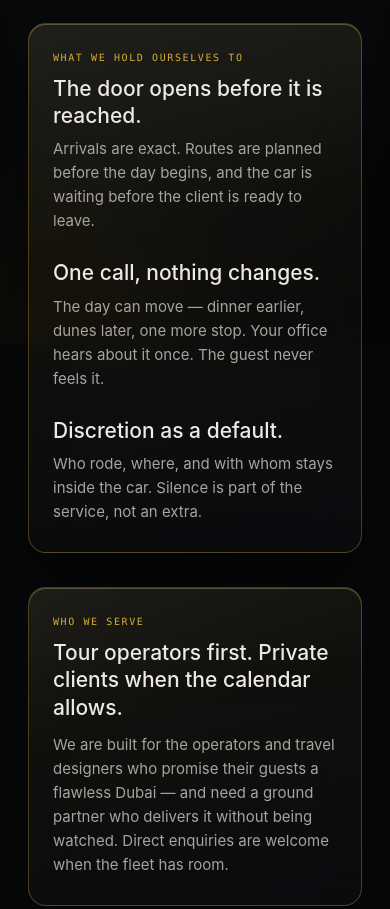
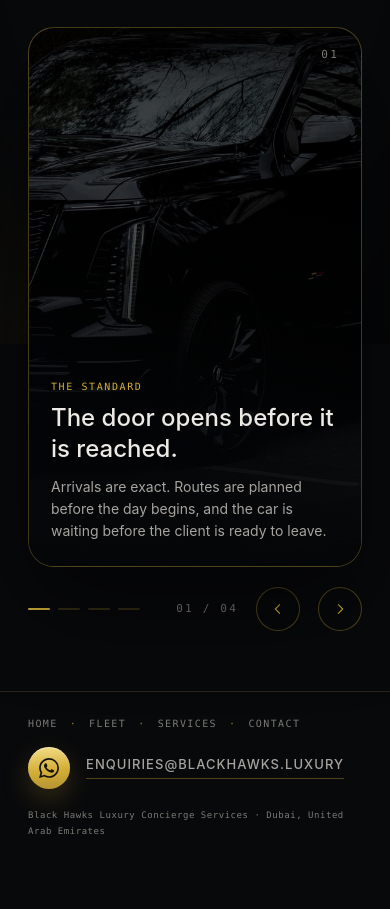
Before and after one commit to AsadIqbalOnline/blackhawks-luxury, a website: page about.html in a window 390 px wide. Shown: the part 500-1409 px from the top of the page. After the commit the page ends 1387 px from the top, so only its background shows below. Drawn offline with Linux system fonts and the light colour scheme.

Commit message:
Subpages rebuilt as tilt-swap card decks (his reference recording)
Full-bleed cards, content bottom-left over a scrim, index number top-right;
next card rises from below at 8°, rides OVER the outgoing one and settles
flat (outgoing tilts away upward) — cubic-bezier 0.9s, reduced-motion
respected. Shared controller in pages.js: arrows, dots, counter, keyboard,
swipe. Fleet = RR / Escalade V ESV photo slides (web-weight jpgs) +
standard slide; About = standards + who-we-serve deck; Services = five
service slides. Contact stays static.

Co-Authored-By: Claude Fable 5 <noreply@anthropic.com>

```diff
--- a/about.html
+++ b/about.html
@@ -46,35 +46,59 @@
   <p class="lede">The city&rsquo;s leading tour operators trust us with their most
   valuable guests. We treat every seat like a reputation.</p>
 
-  <section class="glass">
-    <p class="kicker">What we hold ourselves to</p>
-    <div class="stds">
-      <div>
+  <div class="deck" aria-roledescription="carousel">
+    <article class="slide">
+      <div class="bg"><img src="img/fleet/hero-wide.jpg" alt="Black Cadillac Escalade at night"></div>
+      <p class="num">01</p>
+      <div class="content">
+        <p class="kicker">The standard</p>
         <h2 class="d2">The door opens before it is reached.</h2>
         <p class="b1">Arrivals are exact. Routes are planned before the day begins,
         and the car is waiting before the client is ready to leave.</p>
       </div>
-      <div>
+    </article>
+    <article class="slide">
+      <p class="num">02</p>
+      <div class="content">
+        <p class="kicker">The promise</p>
         <h2 class="d2">One call, nothing changes.</h2>
         <p class="b1">The day can move &mdash; dinner earlier, dunes later, one more
         stop. Your office hears about it once. The guest never feels it.</p>
       </div>
-      <div>
-        <h2 class="d2">Discretion as a default.</h2>
+    </article>
+    <article class="slide">
+      <p class="num">03</p>
+      <div class="content">
+        <p class="kicker">The default</p>
+        <h2 class="d2">Discretion, always.</h2>
         <p class="b1">Who rode, where, and with whom stays inside the car. Silence
         is part of the service, not an extra.</p>
       </div>
-    </div>
-  </section>
-
-  <section class="glass">
-    <p class="kicker">Who we serve</p>
-    <h2 class="d2">Tour operators first. Private clients when the calendar allows.</h2>
-    <p class="b1">We are built for the operators and travel designers who promise
-    their guests a flawless Dubai &mdash; and need a ground partner who delivers it
-    without being watched. Direct enquiries are welcome when the fleet has room.</p>
-  </section>
+    </article>
+    <article class="slide">
+      <p class="num">04</p>
+      <div class="content">
+        <p class="kicker">Who we serve</p>
+        <h2 class="d2">Tour operators first. Private clients when the calendar allows.</h2>
+        <p class="b1">We are built for the operators and travel designers who promise
+        their guests a flawless Dubai &mdash; and need a ground partner who delivers
+        it without being watched. Direct enquiries are welcome when the fleet has
+        room.</p>
+      </div>
+    </article>
+  </div>
+  <div class="deck-ui">
+    <div class="dots" aria-hidden="true"></div>
+    <p class="count"></p>
+    <button class="deck-btn" data-prev aria-label="Previous">
+      <svg viewBox="0 0 24 24" xmlns="http://www.w3.org/2000/svg" aria-hidden="true"><path d="M14.5 5.5 8 12l6.5 6.5"/></svg>
+    </button>
+    <button class="deck-btn" data-next aria-label="Next">
+      <svg viewBox="0 0 24 24" xmlns="http://www.w3.org/2000/svg" aria-hidden="true"><path d="M9.5 5.5 16 12l-6.5 6.5"/></svg>
+    </button>
+  </div>
 </main>
+<script src="pages.js" defer></script>
 
 <footer>
   <nav class="pages" aria-label="Pages">
--- a/pages.css
+++ b/pages.css
@@ -104,5 +104,58 @@ footer{position:relative;z-index:2;max-width:1060px;margin:26px auto 0;
   padding-bottom:6px;transition:color .22s,border-color .22s}
 .mail:hover{color:var(--gold-hi);border-color:var(--gold)}
 
+/* ---------- the DECK — full-bleed cards that tilt-swap to the next
+   (his reference: incoming card rises from below at ~8°, slides OVER the
+   outgoing one, settles flat; outgoing tilts away upward) ---------- */
+.deck{position:relative;height:min(70vh,680px);margin-top:38px;
+  perspective:1300px}
+.slide{position:absolute;inset:0;border-radius:26px;overflow:hidden;
+  visibility:hidden;transform-origin:78% 100%;
+  background:linear-gradient(165deg, rgba(246,231,160,.09), rgba(212,175,55,.04) 40%, rgba(255,255,255,.012));
+  border:1px solid rgba(212,175,55,.28);
+  box-shadow:inset 0 1px 0 rgba(246,231,160,.22), 0 40px 90px rgba(0,0,0,.55)}
+.slide.on{visibility:visible}
+.slide .bg{position:absolute;inset:0}
+.slide .bg img{width:100%;height:100%;object-fit:cover;display:block}
+.slide .bg::after{content:"";position:absolute;inset:0;
+  background:linear-gradient(12deg, rgba(4,5,7,.88) 18%, rgba(4,5,7,.35) 46%, transparent 70%)}
+.slide .content{position:absolute;inset:0;z-index:2;display:flex;
+  flex-direction:column;justify-content:flex-end;padding:44px 48px}
+.slide .kicker{margin-bottom:10px}
+.slide .d2{font-size:clamp(24px,3.2vw,34px)}
+.slide .b1{max-width:480px}
+.slide .num{position:absolute;top:30px;right:36px;z-index:2;
+  font-family:var(--mono);font-size:11px;letter-spacing:.2em;color:var(--ink-3)}
+.slide.in{animation:deckIn .9s cubic-bezier(.22,.72,.18,1) both}
+.slide.out{animation:deckOut .9s cubic-bezier(.5,.06,.5,.6) both}
+@keyframes deckIn{
+  from{transform:translateY(74%) rotate(8deg) scale(.985)}
+  to{transform:translateY(0) rotate(0) scale(1)}}
+@keyframes deckOut{
+  from{transform:translateY(0) rotate(0)}
+  to{transform:translateY(-26%) rotate(-6deg) scale(.97);opacity:0}}
+.deck-ui{display:flex;align-items:center;gap:18px;margin-top:20px}
+.deck-ui .count{font-family:var(--mono);font-size:11px;letter-spacing:.2em;color:var(--ink-3)}
+.deck-ui .dots{display:flex;gap:8px;margin-right:auto}
+.deck-ui .dots i{width:22px;height:2px;background:rgba(212,175,55,.22);border-radius:2px;
+  transition:background .3s}
+.deck-ui .dots i.on{background:var(--gold)}
+.deck-btn{width:44px;height:44px;border-radius:50%;cursor:pointer;padding:0;
+  background:rgba(8,9,11,.35);border:1px solid rgba(212,175,55,.38);
+  display:flex;align-items:center;justify-content:center;
+  transition:border-color .22s,background .22s}
+.deck-btn:hover{border-color:var(--gold);background:rgba(212,175,55,.08)}
+.deck-btn svg{width:16px;height:16px;stroke:var(--gold);fill:none;
+  stroke-width:1.6;stroke-linecap:round;stroke-linejoin:round}
+@media (max-width:760px){
+  .deck{height:min(64vh,560px)}
+  .slide .content{padding:24px 22px}
+  .slide .b1{font-size:14px;line-height:22px}
+  .slide .num{top:20px;right:22px}
+}
+@media (prefers-reduced-motion:reduce){
+  .slide.in,.slide.out{animation-duration:.01s}
+}
+
 :focus-visible{outline:1px solid var(--ink);outline-offset:4px}
 @media (prefers-reduced-motion:reduce){*{transition:none!important}}
--- /dev/null
+++ b/pages.js
@@ -0,0 +1,53 @@
+/* Deck controller — tilt-swap card slider (his reference motion).
+   Markup: .deck > .slide*N, followed by .deck-ui with .dots, .count and
+   [data-prev]/[data-next] buttons. Keyboard arrows + touch swipe included. */
+(() => {
+  document.querySelectorAll('.deck').forEach(deck => {
+    const slides = [...deck.querySelectorAll('.slide')];
+    if (slides.length < 2) { slides[0] && slides[0].classList.add('on'); return; }
+    const ui = deck.parentElement.querySelector('.deck-ui');
+    const dots = ui ? ui.querySelector('.dots') : null;
+    const count = ui ? ui.querySelector('.count') : null;
+    if (dots) slides.forEach(() => dots.appendChild(document.createElement('i')));
+    let cur = 0, busy = false;
+
+    function paint() {
+      if (dots) [...dots.children].forEach((d, i) => d.classList.toggle('on', i === cur));
+      if (count) count.textContent =
+        String(cur + 1).padStart(2, '0') + ' / ' + String(slides.length).padStart(2, '0');
+    }
+    function go(dir) {
+      if (busy) return;
+      busy = true;
+      const nxt = (cur + dir + slides.length) % slides.length;
+      const a = slides[cur], b = slides[nxt];
+      a.classList.add('out');
+      b.classList.add('on', 'in');
+      b.style.zIndex = 3; a.style.zIndex = 2;   // incoming rides OVER
+      b.addEventListener('animationend', () => {
+        a.classList.remove('on', 'out'); b.classList.remove('in');
+        a.style.zIndex = ''; b.style.zIndex = '';
+        cur = nxt; busy = false; paint();
+      }, { once: true });
+    }
+    slides[0].classList.add('on');
+    paint();
+    if (ui) {
+      const p = ui.querySelector('[data-prev]'), n = ui.querySelector('[data-next]');
+      if (p) p.addEventListener('click', () => go(-1));
+      if (n) n.addEventListener('click', () => go(1));
+    }
+    addEventListener('keydown', e => {
+      if (e.key === 'ArrowRight') go(1);
+      if (e.key === 'ArrowLeft') go(-1);
+    });
+    let x0 = null;
+    deck.addEventListener('pointerdown', e => { x0 = e.clientX; }, { passive: true });
+    deck.addEventListener('pointerup', e => {
+      if (x0 === null) return;
+      const dx = e.clientX - x0; x0 = null;
+      if (Math.abs(dx) > 48) go(dx < 0 ? 1 : -1);
+    }, { passive: true });
+    deck.__go = go;   // test hook
+  });
+})();
```
Also changed, not shown: fleet.html (+30 -15 lines), services.html (+34 -17 lines), img/fleet/escalade.jpg (added), img/fleet/hero-wide.jpg (added), img/fleet/range-rover.jpg (added).
